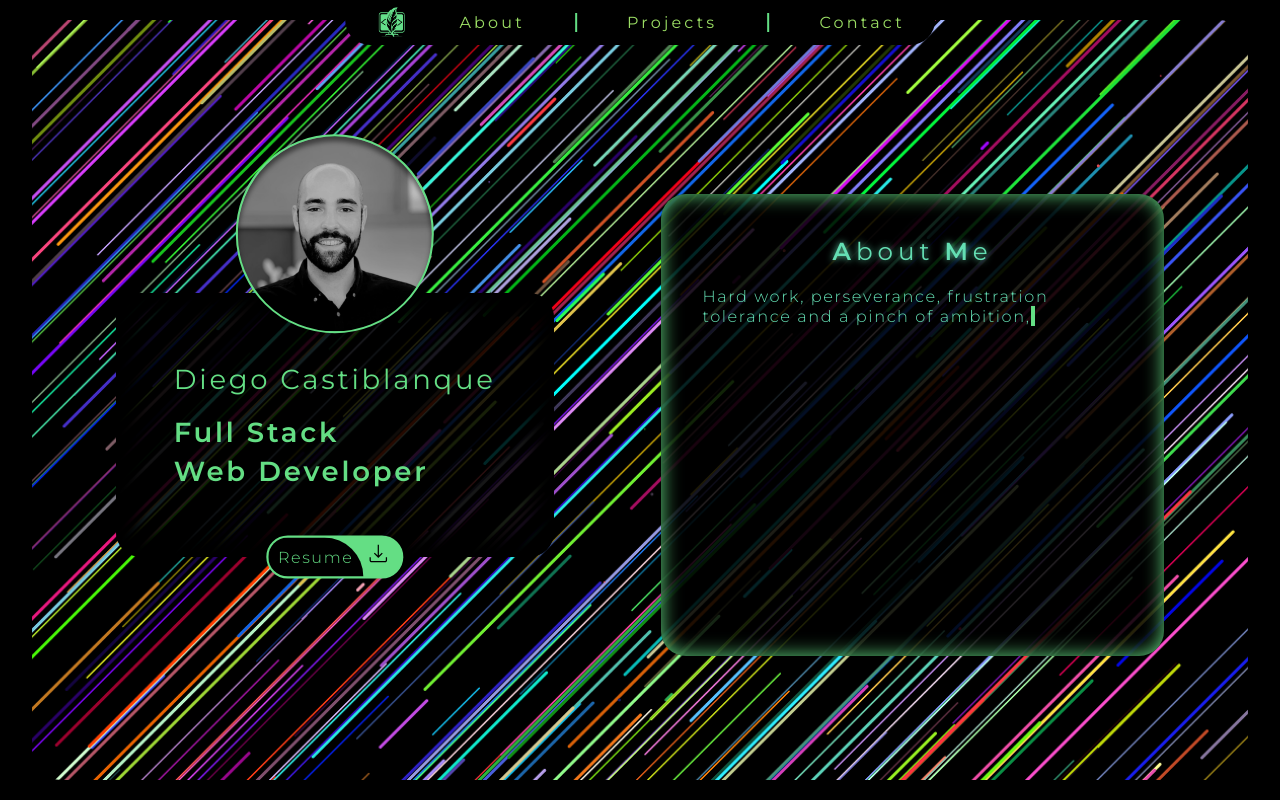
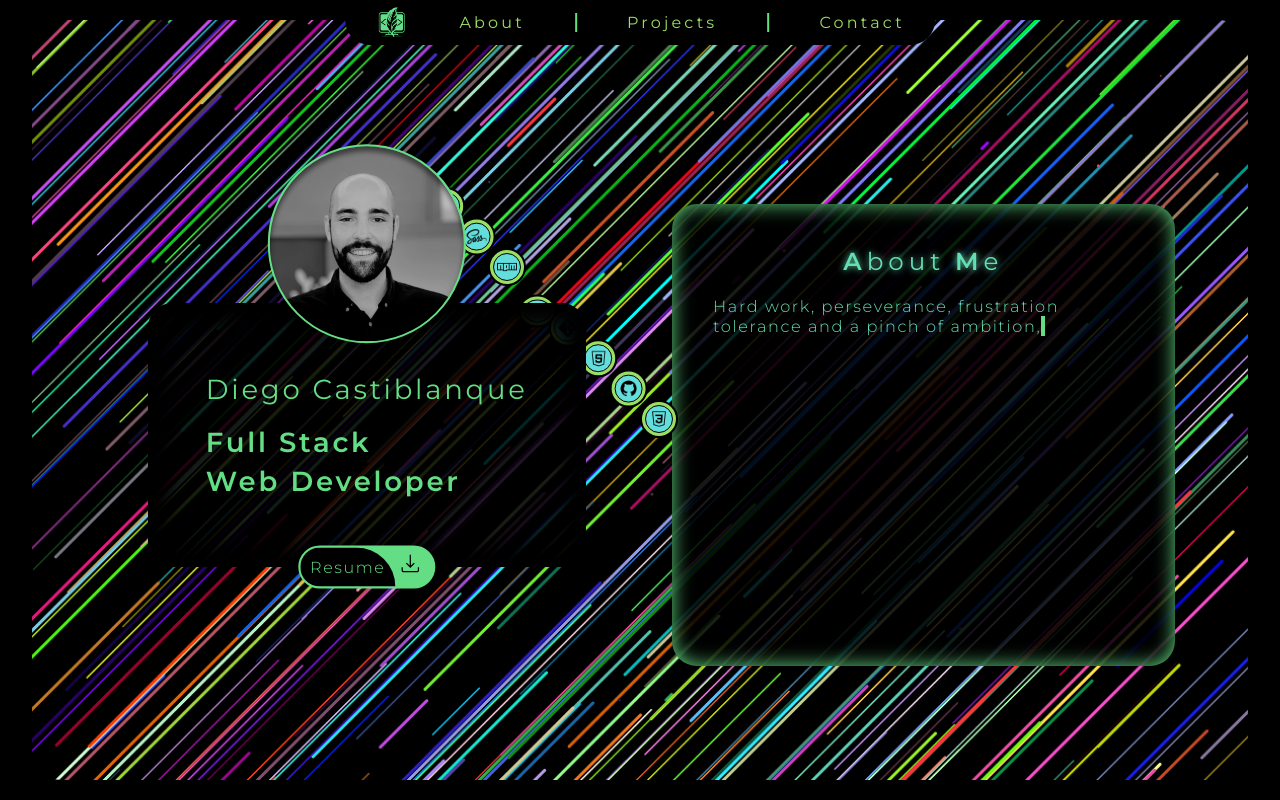
Before and after one commit to Diego-Castiblanque-Alberca/Portfolio, an Angular app: page / in a window 1280 px wide. Built offline with nearby package versions, Linux system fonts and the light colour scheme; grey boxes are pictures that could not be loaded.

Commit message:
Start bouncing icons component

```diff
--- a/src/app/shared/components/nav-bar/nav-bar.component.scss
+++ b/src/app/shared/components/nav-bar/nav-bar.component.scss
@@ -22,7 +22,7 @@
 }
 
 .nav-bar-menu-close {
-    top: -100dvh;
+    top: -150dvh;
     transition: top 0.5s ease-in-out;
 }
 
--- a/src/app/shared/components/presentation/bouncing-icons/bouncing-icons.component.html
+++ b/src/app/shared/components/presentation/bouncing-icons/bouncing-icons.component.html
@@ -1 +1,9 @@
-<p>bouncing-icons works!</p>
+<div class="bouncing-icons-container" >
+    <ng-container *ngFor="let icon of icons">
+        <div #icon class="bouncing-icon-container">
+            <div class="bouncing-icon-subcontainer">
+                <img [src]="icon" alt="bouncing-icon" class="bouncing-icon">
+            </div>
+        </div>
+    </ng-container>
+</div>
--- a/src/app/shared/components/presentation/bouncing-icons/bouncing-icons.component.scss
+++ b/src/app/shared/components/presentation/bouncing-icons/bouncing-icons.component.scss
@@ -0,0 +1,42 @@
+@use '../../../styles/variables.scss' as *;
+.bouncing-icons-container{
+    display: none;
+}
+.bouncing-icon-container{
+    display: none;
+}
+
+@media screen and (min-width: 992px) {
+    .bouncing-icons-container{
+        display: block;
+        position: absolute;
+        top: 0;
+        left: 0;
+        width: 100%;
+        height: 100%;
+        border-radius: inherit;
+    }
+
+    .bouncing-icon-container{
+        display: block;
+        border-radius: 100%;
+        position: absolute;
+        top: 50%;
+        left: 50%;
+        padding: 3px;
+        border: 2px solid black;
+        background-color: $color-routerLinks;
+    }
+    .bouncing-icon-subcontainer{
+        display: flex;
+        justify-content: center;
+        align-items: center;
+        border: 1px solid black;
+        border-radius: inherit;
+        background-color: $color-background2;
+        padding: 3px;
+    }
+    .bouncing-icon{
+        width: 20px;
+    }
+}
--- a/src/app/shared/components/presentation/bouncing-icons/bouncing-icons.component.ts
+++ b/src/app/shared/components/presentation/bouncing-icons/bouncing-icons.component.ts
@@ -1,10 +1,52 @@
-import { Component } from '@angular/core';
+import { Component, ElementRef, Input, ViewChildren, AfterViewInit } from '@angular/core';
+import { CommonModule } from '@angular/common';
 
 @Component({
   selector: 'app-bouncing-icons',
   standalone: true,
-  imports: [],
+  imports: [CommonModule],
   templateUrl: './bouncing-icons.component.html',
   styleUrl: './bouncing-icons.component.scss',
 })
-export class BouncingIconsComponent {}
+export class BouncingIconsComponent implements AfterViewInit {
+  icons: string[];
+  inicialPosition: number;
+  preImpactPosition: number;
+  impactPosition: number;
+  postImpactPosition: number;
+  normalPosition: number;
+
+  @Input() obstacles!: ElementRef[];
+  @Input() iconsContainer!: ElementRef;
+  @ViewChildren('icon') iconsElements!: ElementRef[];
+
+  constructor() {
+    this.icons = [
+      'assets/images/icons-band/css.png',
+      'assets/images/icons-band/github.png',
+      'assets/images/icons-band/html.png',
+      'assets/images/icons-band/git.png',
+      'assets/images/icons-band/angular.png',
+      'assets/images/icons-band/npm.png',
+      'assets/images/icons-band/sass.png',
+      'assets/images/icons-band/ts.png',
+    ];
+    this.inicialPosition = 80;
+    this.preImpactPosition = 30;
+    this.impactPosition = 10;
+    this.postImpactPosition = 30;
+    this.normalPosition = 70;
+  }
+  ngAfterViewInit() {
+    this.inicialPositionIcons();
+    this.moveIcons();
+  }
+  inicialPositionIcons() {
+    this.iconsElements.forEach((icon, index) => {
+      icon.nativeElement.style.transform = `translate(-${this.inicialPosition * index}%, -${this.inicialPosition * index}%)`;
+    });
+  }
+  moveIcons() {
+
+  }
+}
--- a/src/app/shared/components/presentation/presentation.component.html
+++ b/src/app/shared/components/presentation/presentation.component.html
@@ -1,4 +1,5 @@
-<div class="presentation-container" id="about">
+<div class="presentation-container">
+    <app-bouncing-icons></app-bouncing-icons>
     <app-identidy-card></app-identidy-card>
     <app-two-animated-bands></app-two-animated-bands>
     <app-about-me></app-about-me>
--- a/src/app/shared/components/presentation/presentation.component.scss
+++ b/src/app/shared/components/presentation/presentation.component.scss
@@ -18,10 +18,11 @@
 
 @media screen and (min-width: 992px) {
     .presentation-container {
+        position: relative;
         flex-direction: row;
         justify-content: space-evenly;
         align-items: center;
-        padding: 80px 30px 30px;
+        padding: 100px 30px 30px;
         gap: 0;
         min-height: 95vh;
     }
--- a/src/app/shared/components/presentation/presentation.component.ts
+++ b/src/app/shared/components/presentation/presentation.component.ts
@@ -2,11 +2,12 @@ import { Component } from '@angular/core';
 import { IdentidyCardComponent } from './identidy-card/identidy-card.component';
 import { AboutMeComponent } from './about-me/about-me.component';
 import { TwoAnimatedBandsComponent } from './two-animated-bands/two-animated-bands.component';
+import { BouncingIconsComponent } from './bouncing-icons/bouncing-icons.component';
 
 @Component({
   selector: 'app-presentation',
   standalone: true,
-  imports: [IdentidyCardComponent, AboutMeComponent, TwoAnimatedBandsComponent],
+  imports: [IdentidyCardComponent, AboutMeComponent, TwoAnimatedBandsComponent,BouncingIconsComponent ],
   templateUrl: './presentation.component.html',
   styleUrl: './presentation.component.scss',
 })
```
